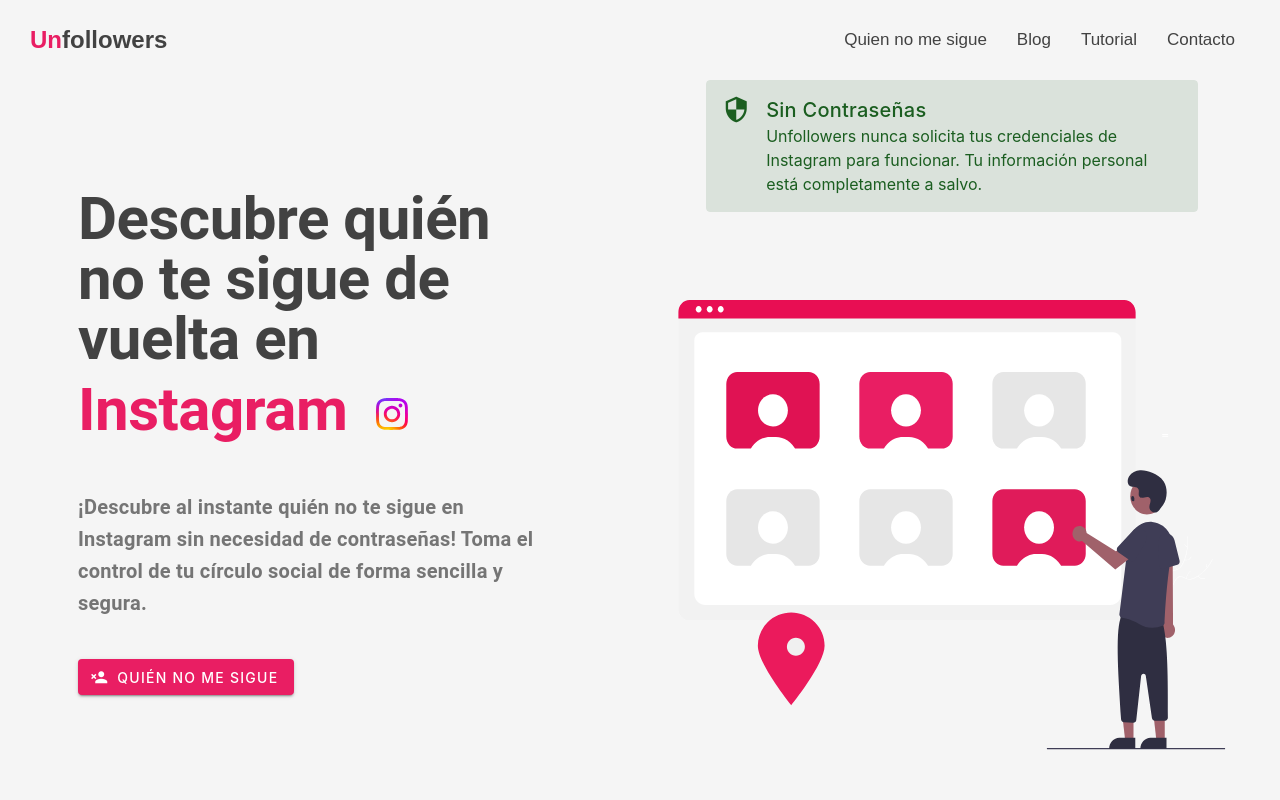
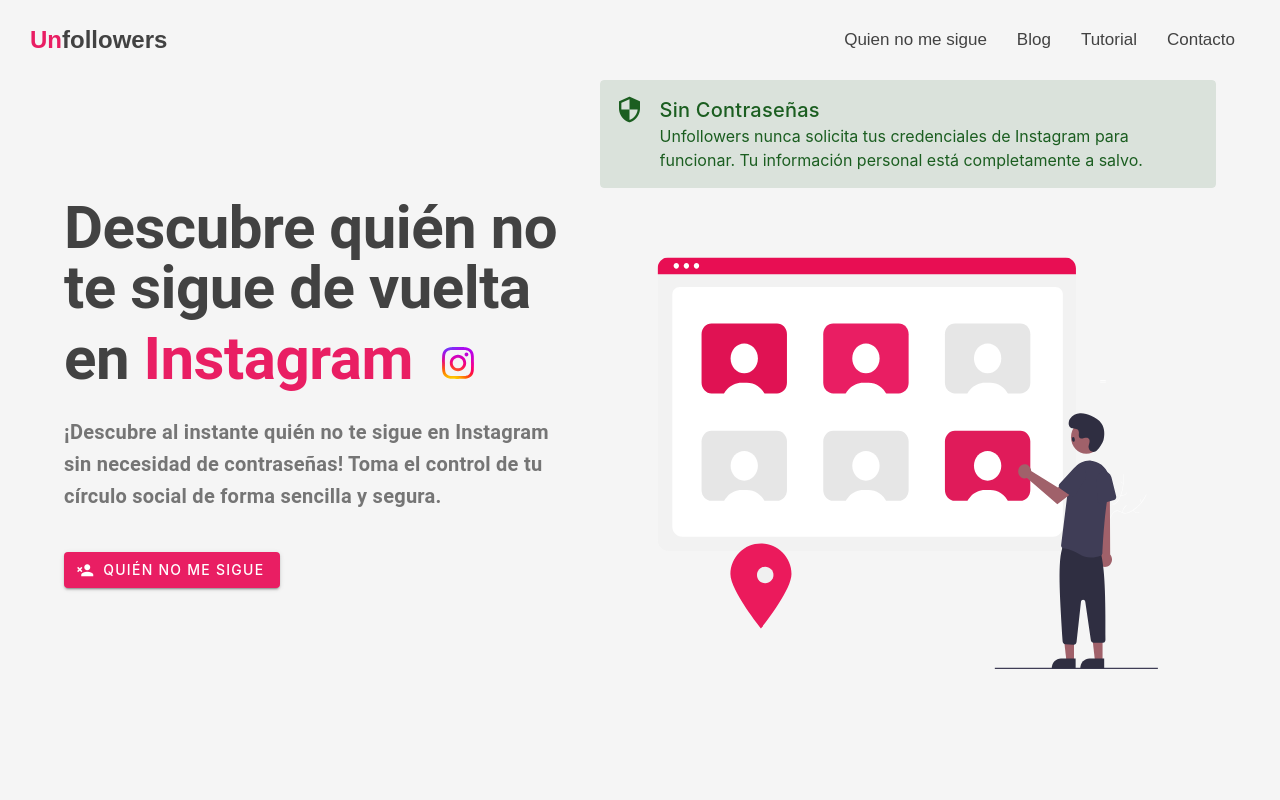
Before and after one commit to axlkun/Frontend-Unfollowers, a Vue app: page / in a window 1280 px wide. Shown: the top 800 px of the page. Built offline with nearby package versions, Linux system fonts and the light colour scheme; no server answers.

Commit message:
fix home section styles

```diff
--- a/src/components/HomeSection.vue
+++ b/src/components/HomeSection.vue
@@ -1,10 +1,11 @@
 <template>
     <!-- Seccion de inicio -->
-    <v-sheet class="d-flex flex-md-row flex-column justify-center align-center bg-grey-lighten-4" style="min-height: 90vh"
-        id="home">
-        <v-sheet class="d-flex flex-column justify-center bg-grey-lighten-4">
-            <v-sheet class="custom-sizing mx-auto mb-8 bg-grey-lighten-4">
-                <h1 class="text-md-h2 text-h3 mb-8 font-weight-bold text-grey-darken-3">Descubre quién no te sigue de vuelta
+    <v-sheet class=" bg-grey-lighten-4" style="min-height: 90vh" id="home">
+        <v-sheet class="d-flex flex-md-row flex-column justify-center align-center home-container" style="gap: 20px;">
+            <v-sheet class="d-flex flex-column justify-center align-center bg-grey-lighten-4 custom-sizing">
+                <v-sheet class=" mx-auto mb-8 bg-grey-lighten-4">
+                    <h1 class="text-md-h2 text-h3 mb-2 font-weight-bold text-grey-darken-3">Descubre quién no te sigue de
+                        vuelta
                         en <span class="text-pink">Instagram</span>
                         <a href="https://www.instagram.com/" target="_blank">
                             <v-icon>
@@ -15,13 +16,14 @@
                     </h1>
 
                     <h2 class="text-h6 text-grey-darken-1 font-weight-bold">
-                    ¡Descubre al instante quién no te sigue en Instagram sin necesidad de contraseñas! Toma el control de tu
+                        ¡Descubre al instante quién no te sigue en Instagram sin necesidad de contraseñas! Toma el control
+                        de tu
                         círculo social de forma sencilla y segura.
                     </h2>
 
                     <v-sheet class="d-flex flex-md-row flex-column align-center bg-grey-lighten-4">
-                    <v-btn prepend-icon="mdi mdi-account-remove" variant="elevated" href="/results" class="mt-10 mx-center"
-                        color="pink">
+                        <v-btn prepend-icon="mdi mdi-account-remove" variant="elevated" href="/results"
+                            class="mt-10 mx-center" color="pink">
                             Quién no me sigue
                         </v-btn>
                     </v-sheet>
@@ -31,10 +33,11 @@
             </v-sheet>
 
             <v-sheet class="d-flex flex-column justify-center align-center bg-grey-lighten-4">
-            <v-alert class="custom-sizing" color="green-darken-4" icon="mdi mdi-security" title="Sin Contraseñas"
+                <v-alert class="" color="green-darken-4" icon="mdi mdi-security" title="Sin Contraseñas"
                     text="Unfollowers nunca solicita tus credenciales de Instagram para funcionar. Tu información personal está completamente a salvo."
                     variant="tonal"></v-alert>
-            <img :src="imgHome" alt="Imagen Home SVG" class="custom-sizing-img" loading="lazy" />
+                <img :src="imgHome" alt="Imagen Home SVG" class="custom-sizing-img home-img" loading="lazy" />
+            </v-sheet>
         </v-sheet>
     </v-sheet>
 </template>
@@ -55,4 +58,16 @@
 
 </script>
 
-<style scoped></style>
+<style scoped>
+.home-container {
+    width: 90%;
+    max-width: 120rem;
+    margin: 0 auto;
+    background-color: transparent;
+}
+
+.home-img {
+    margin: -25px 0;
+    max-height: 600px;
+}
+</style>
```
Lines whose indentation alone changed are shown as unchanged.
